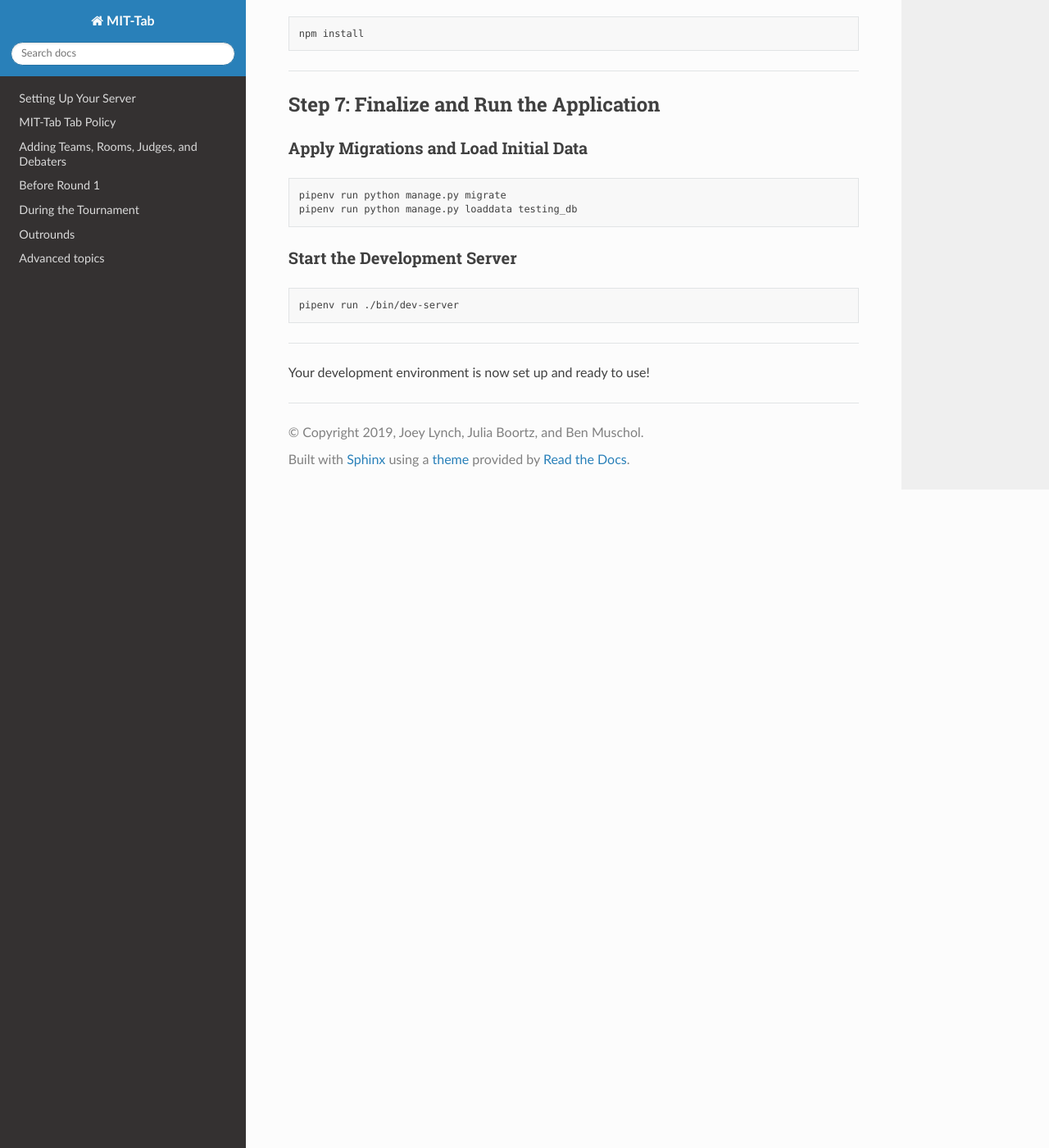
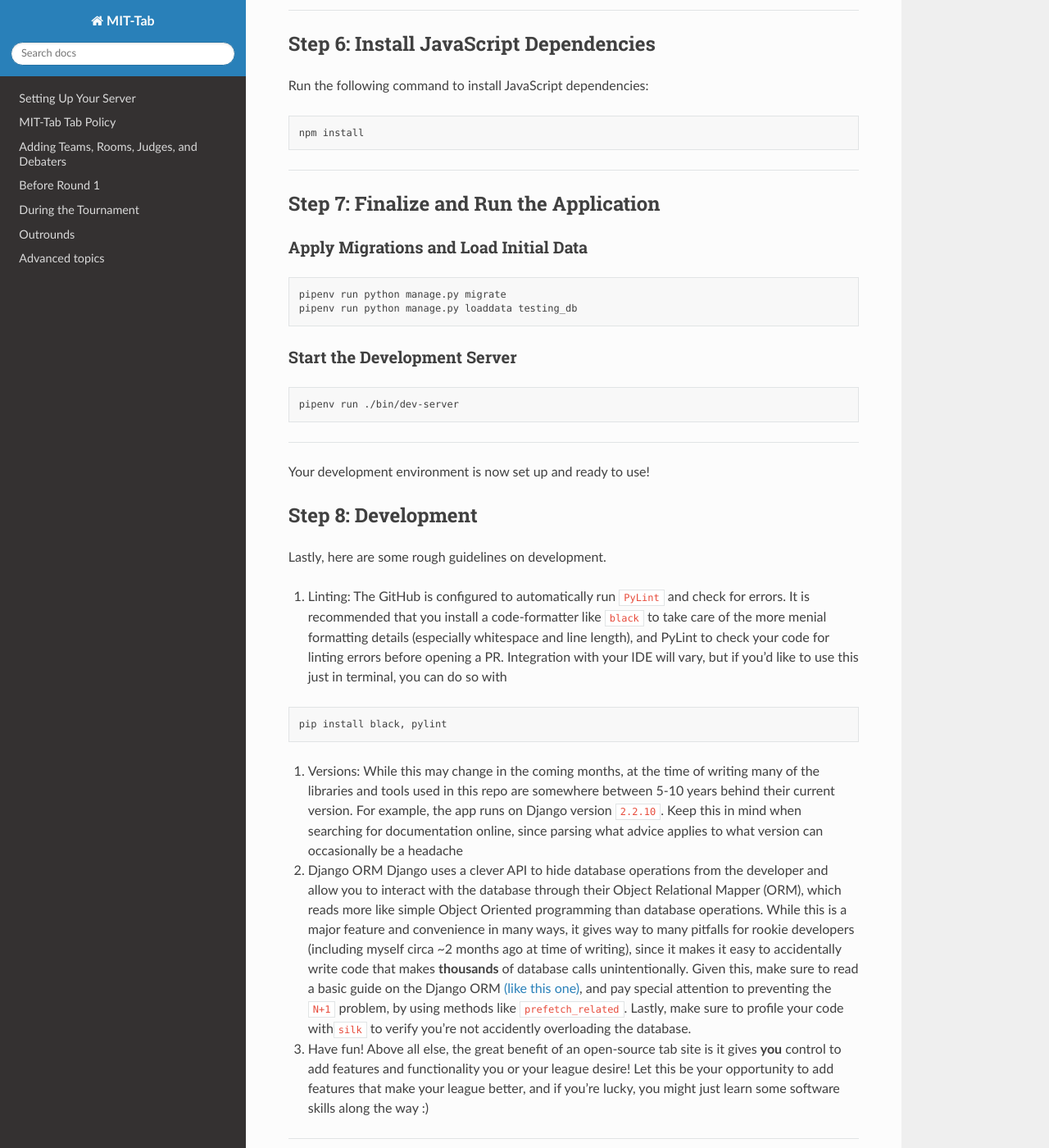
Before and after one commit to MIT-Tab/mit-tab, a Sphinx documentation site: the page built from docs/setup.md, in a window 1280 px wide and 1400 px high, scrolled down 3685 px. Shown: the whole window at 82% size. Built offline with Sphinx 7.4.7 and the Read the Docs theme 3.1.0, drawn with Linux system fonts in a browser that asks for light colours; some of the changed text lies outside the part shown.

Commit message:
Update and rename Setup.md to setup.md

````diff
--- a/docs/Setup.md
+++ b/docs/setup.md
@@ -1,6 +1,6 @@
 # Guide to Setting Up the Development Environment
 
-This is a guide to getting a minimum viable setup of MIT-Tab on Windows.
+This is a guide to getting a minimum viable **software development** setup of MIT-Tab on Windows. If you're a tournament or tab director looking for help on how to use mit-tab, please reference [the docs](https://mit-tab.readthedocs.io/en/latest/) instead.
 
 
 ## Preliminary notes and Disclaimers
@@ -139,6 +139,7 @@ source venv/bin/activate
 pip install pipenv
 pipenv install --python 3.7
 ```
+> **Note:** For unknown reasons, `pipenv install --python 3.7` occasionally fails the first time it is ran, but passes if ran a second time.
 
 ---
 
@@ -170,3 +171,23 @@ pipenv run ./bin/dev-server
 ---
 
 Your development environment is now set up and ready to use!
+
+## Step 8: Development
+
+Lastly, here are some rough guidelines on development.
+
+1. Linting:
+The GitHub is configured to automatically run `PyLint` and check for errors. It is recommended that you install a code-formatter like `black` to take care of the more menial formatting details (especially whitespace and line length), and PyLint to check your code for linting errors before opening a PR. Integration with your IDE will vary, but if you'd like to use this just in terminal, you can do so with
+
+```bash
+pip install black, pylint
+```
+
+2. Versions:
+While this may change in the coming months, at the time of writing many of the libraries and tools used in this repo are somewhere between 5-10 years behind their current version. For example, the app runs on Django version `2.2.10`. Keep this in mind when searching for documentation online, since parsing what advice applies to what version can occasionally be a headache
+
+3. Django ORM
+Django uses a clever API to hide database operations from the developer and allow you to interact with the database through their Object Relational Mapper (ORM), which reads more like simple Object Oriented programming than database operations. While this is a major feature and convenience in many ways, it gives way to many pitfalls for rookie developers (including myself circa ~2 months ago at time of writing), since it makes it easy to accidentally write code that makes **thousands** of database calls unintentionally. Given this, make sure to read a basic guide on the Django ORM [(like this one)](https://medium.com/@RohitPatil18/n-1-problem-in-django-and-solution-3f5307039c06), and pay special attention to preventing the `N+1` problem, by using methods like `prefetch_related`. Lastly, make sure to profile your code with[`silk`](https://medium.com/@sharif-42/profiling-django-application-using-django-silk-62cdea83fb83) to verify you're not accidently overloading the database.
+
+4. Have fun!
+Above all else, the great benefit of an open-source tab site is it gives **you** control to add features and functionality you or your league desire! Let this be your opportunity to add features that make your league better, and if you're lucky, you might just learn some software skills along the way :)
````
